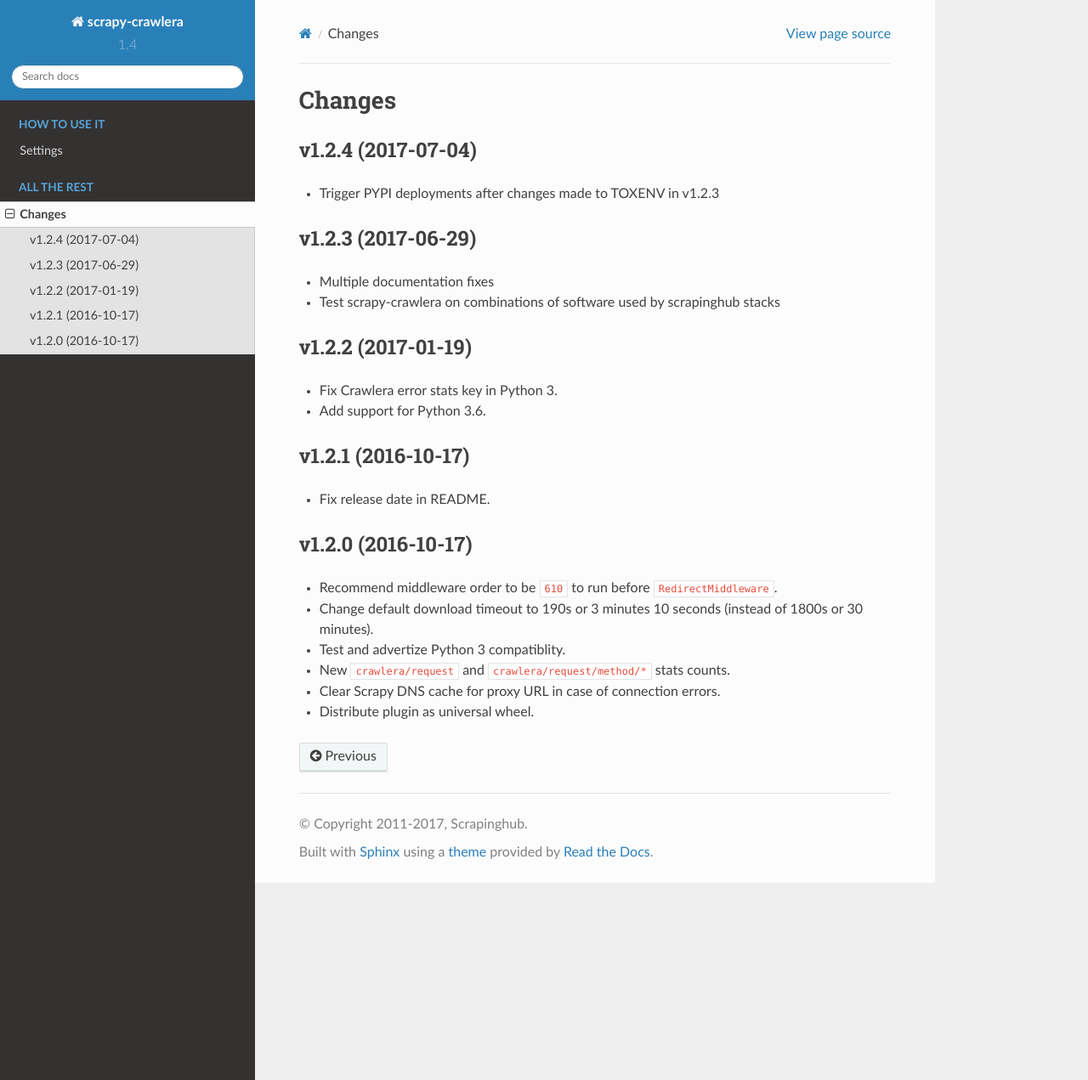
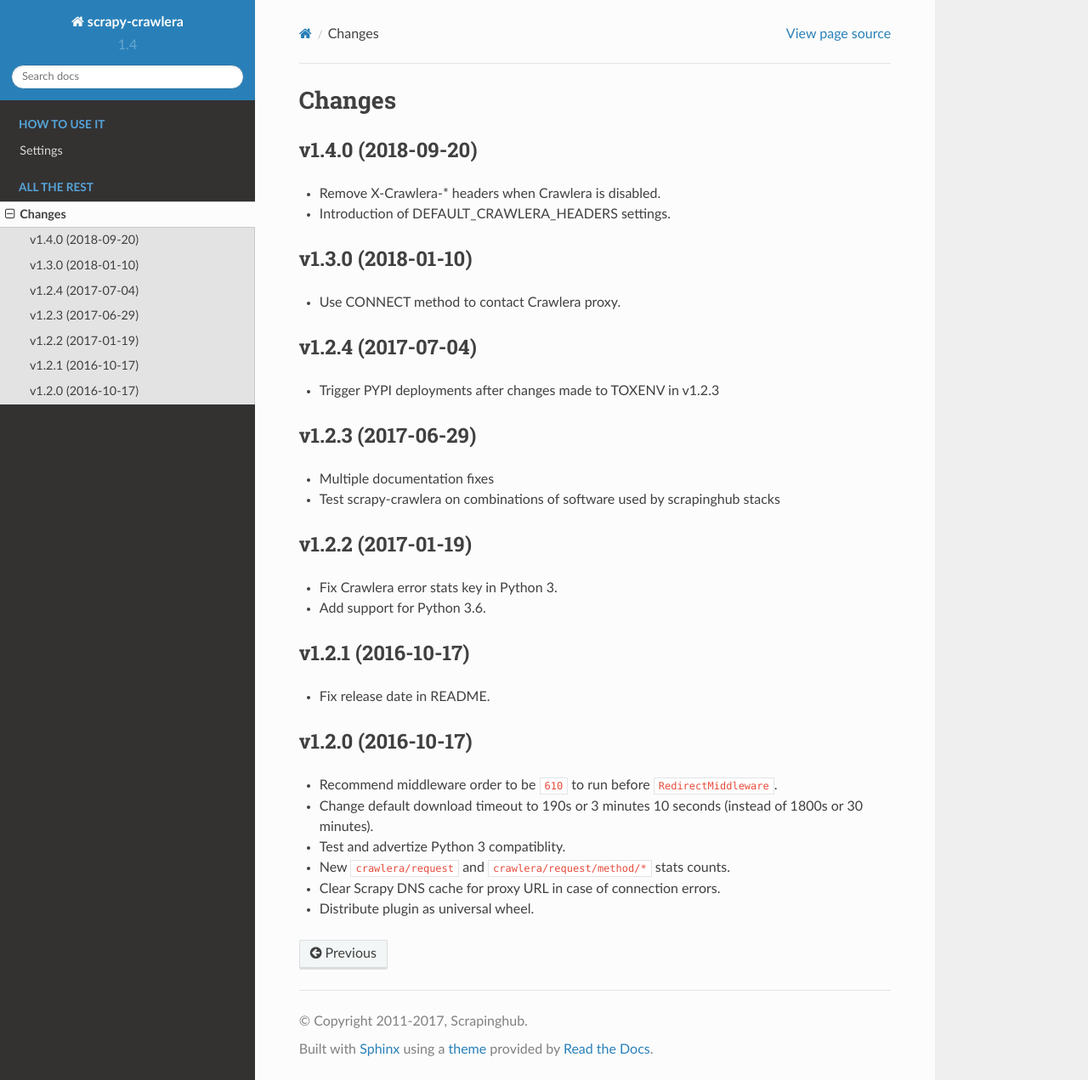
Before and after one commit to scrapy-plugins/scrapy-zyte-smartproxy, a Sphinx documentation site: the page built from docs/news.rst, in a window 1280 px wide and 1271 px high. Shown: the whole window at 85% size. Built offline with Sphinx 7.4.7 and the Read the Docs theme 2.0.0, drawn with Linux system fonts in a browser that asks for light colours.

Commit message:
Update the changelog

```diff
--- a/docs/news.rst
+++ b/docs/news.rst
@@ -2,6 +2,17 @@
 
 Changes
 =======
+
+v1.4.0 (2018-09-20)
+-------------------
+
+- Remove X-Crawlera-* headers when Crawlera is disabled.
+- Introduction of DEFAULT_CRAWLERA_HEADERS settings.
+
+v1.3.0 (2018-01-10)
+-------------------
+
+- Use CONNECT method to contact Crawlera proxy.
 
 v1.2.4 (2017-07-04)
 -------------------
```
